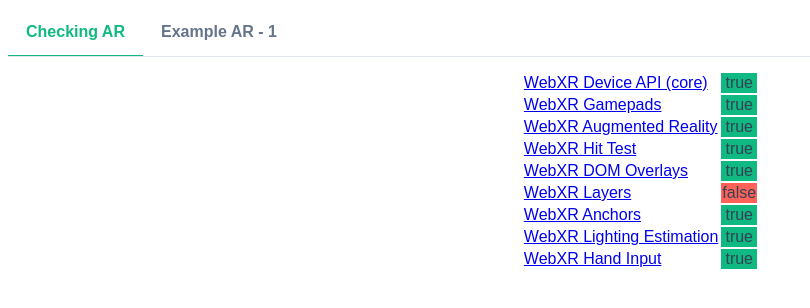
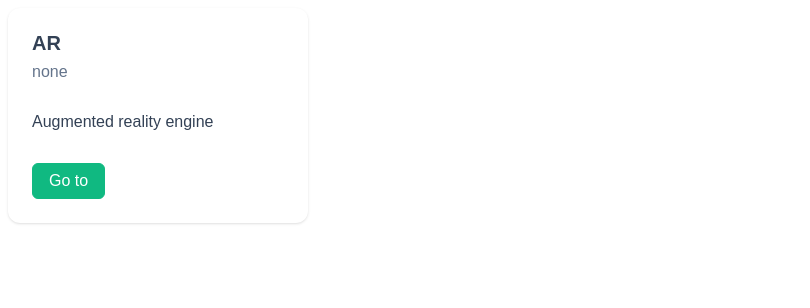
Before and after one commit to iljaverba00/iljaverba00.github.io, a Vue app: page /ar in a window 1280 px wide. Shown: the top 308 px of the page, without its empty margins (0-810 px from the left). Built offline with nearby package versions, Linux system fonts and the light colour scheme; a web font is replaced by a local one.

Commit message:
added router

```diff
--- a/package.json
+++ b/package.json
@@ -11,7 +11,8 @@
     "core-js": "^3.8.3",
     "primeicons": "^7.0.0",
     "primevue": "^3.52.0",
-    "vue": "^3.2.13"
+    "vue": "^3.2.13",
+    "vue-router": "^4.3.2"
   },
   "devDependencies": {
     "@babel/core": "^7.12.16",
--- a/src/App.vue
+++ b/src/App.vue
@@ -1,19 +1,9 @@
 <template>
-  <Main/>
+  <router-view />
 </template>
 
 <script setup>
-import Main from './components/Main.vue'
-
 </script>
 
 <style >
-#app {
-  font-family: Avenir, Helvetica, Arial, sans-serif;
-  -webkit-font-smoothing: antialiased;
-  -moz-osx-font-smoothing: grayscale;
-  text-align: center;
-  color: #2c3e50;
-/*  margin-top: 60px;*/
-}
 </style>
--- a/src/components/Main.vue
+++ b/src/components/Main.vue
@@ -1,34 +1,31 @@
 <template>
+<!--  <AugmentedReality />-->
+    <Card style="width: 300px">
+      <template #header>
+<!--        <img alt="user header"  />-->
+      </template>
+      <template #title> AR </template>
+      <template #subtitle> none </template>
+      <template #content>
+        <p class="m-0">
+          Augmented reality engine
+        </p>
+      </template>
+      <template #footer>
+        <div class="flex gap-3 mt-1">
+<!--          <Button label="Cancel" severity="secondary" outlined class="w-full" />-->
+          <Button label="Go to" class="w-full" @click="toRoute('/ar')" />
+        </div>
+      </template>
+    </Card>
+</template>
+<script setup>
+// import AugmentedReality from "@/components/ar/AugmentedReality.vue";
 
-  <tab-view
-      v-model:active-index="tabIndex"
-  >
-    <tab-panel
-        header="Checking AR"
-        :disabled="false"
-    >
-      <CheckSupport/>
-    </tab-panel>
-    <tab-panel
-        header="Example AR - 1"
-    >
+import {useRouter} from "vue-router";
 
-    </tab-panel>
-  </tab-view>
-</template>
-
-<script setup>
-import {ref} from "vue";
-import CheckSupport from "@/components/tabs/CheckSupport.vue";
-
-const tabIndex = ref(0);
-
+const router = useRouter();
+const toRoute = (route) =>{
+  router.push(route)
+}
 </script>
-
-<!-- Add "scoped" attribute to limit CSS to this component only -->
-<style scoped>
-
-/*.p-tabview-nav-container {
-  display: inline-flex;
-}*/
-</style>
--- /dev/null
+++ b/src/components/ar/AugmentedReality.vue
@@ -0,0 +1,26 @@
+<template>
+
+  <tab-view
+      v-model:active-index="tabIndex"
+  >
+    <tab-panel
+        header="Checking AR"
+        :disabled="false"
+    >
+      <CheckSupport/>
+    </tab-panel>
+    <tab-panel
+        header="Example AR - 1"
+    >
+
+    </tab-panel>
+  </tab-view>
+</template>
+
+<script setup>
+import {ref} from "vue";
+import CheckSupport from "@/components/ar/tabs/CheckSupport.vue";
+
+const tabIndex = ref(0);
+
+</script>
--- a/src/main.js
+++ b/src/main.js
@@ -6,9 +6,11 @@ import SelectButton from "primevue/selectbutton";
 import Tree from "primevue/tree";
 import TabPanel from "primevue/tabpanel";
 import TabView from "primevue/tabview";
+import Card from "primevue/card"
 
 import 'primevue/resources/themes/aura-light-green/theme.css';
 import 'primeicons/primeicons.css';
+import router from "@/router";
 
 
 
@@ -19,6 +21,8 @@ app.component("SelectButton", SelectButton);
 app.component("Tree", Tree);
 app.component("TabPanel", TabPanel);
 app.component("TabView", TabView);
+app.component("Card", Card);
 
+app.use(router)
 app.use(PrimeVue);
 app.mount('#app');
--- /dev/null
+++ b/src/router/index.js
@@ -0,0 +1,14 @@
+import { createMemoryHistory, createRouter } from 'vue-router'
+
+import Main from '../components/Main.vue';
+import AugmentedReality from "@/components/ar/AugmentedReality.vue";
+
+const routes = [
+    { path: '/', component: Main },
+    { path: '/ar', component: AugmentedReality },
+]
+
+export default createRouter({
+    history: createMemoryHistory(),
+    routes,
+})
```
Also changed, not shown: src/components/ar/tabs/CheckSupport.vue (renamed from src/components/tabs/CheckSupport.vue), 11 other files (tests, documents, lock files or other folders).
